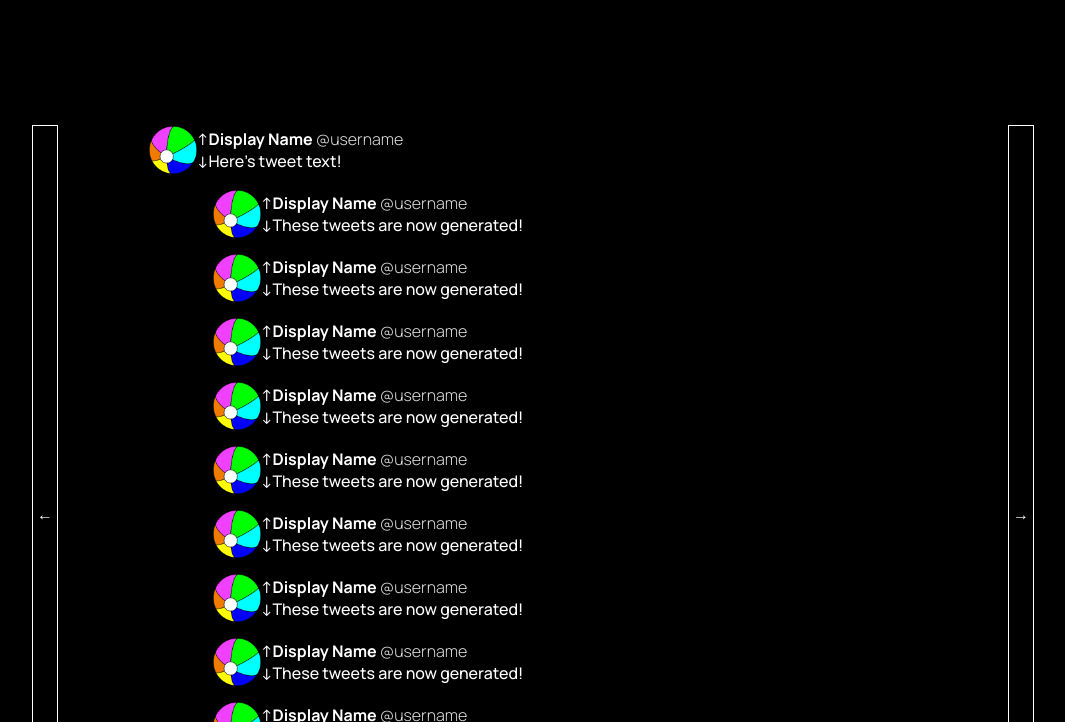
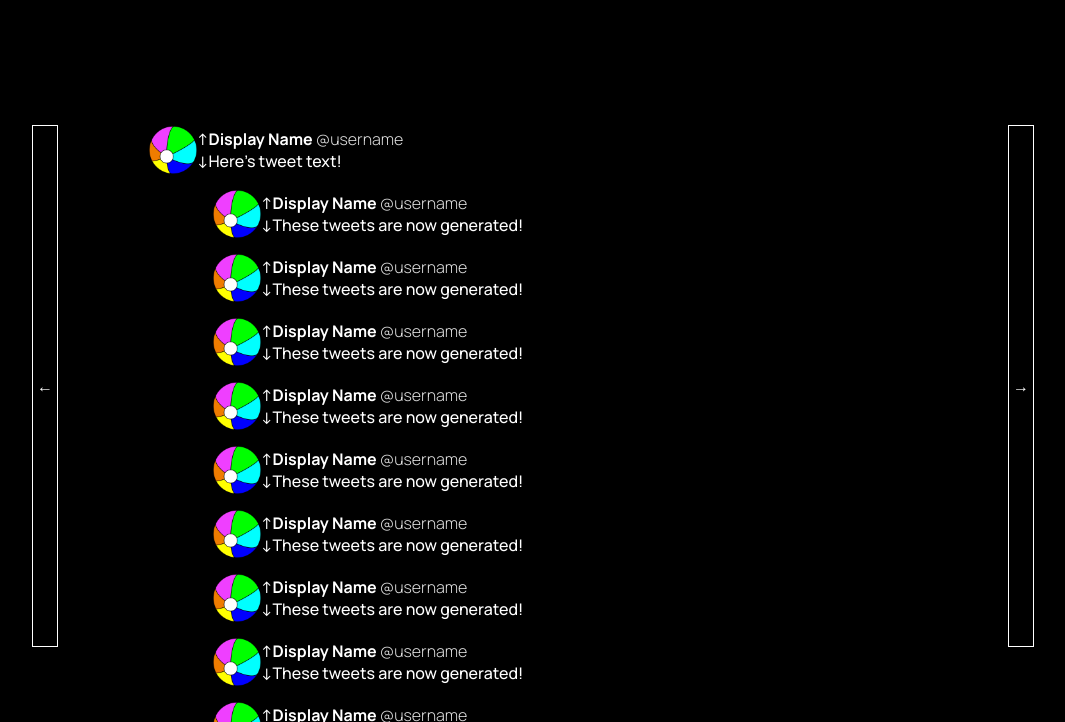
Before and after one commit to ryanisaacg/project-zmb, a plain HTML site: page example.html in a window 1280 px wide. Shown: the part 78-800 px from the top of the page, without its empty margins (107-1172 px from the left). Drawn offline with Linux system fonts and the light colour scheme.

Commit message:
Fix the height of the buttons

```diff
--- a/style.css
+++ b/style.css
@@ -26,8 +26,8 @@ main {
 
 nav {
     outline: white solid thin;
-    height: 768px;
-    line-height: 768px; /* evil hack: vertically centers arrow sigils */
+    height: 512px;
+    line-height: 512px; /* evil hack: vertically centers arrow sigils */
     padding: 4px;
 }
 
```
